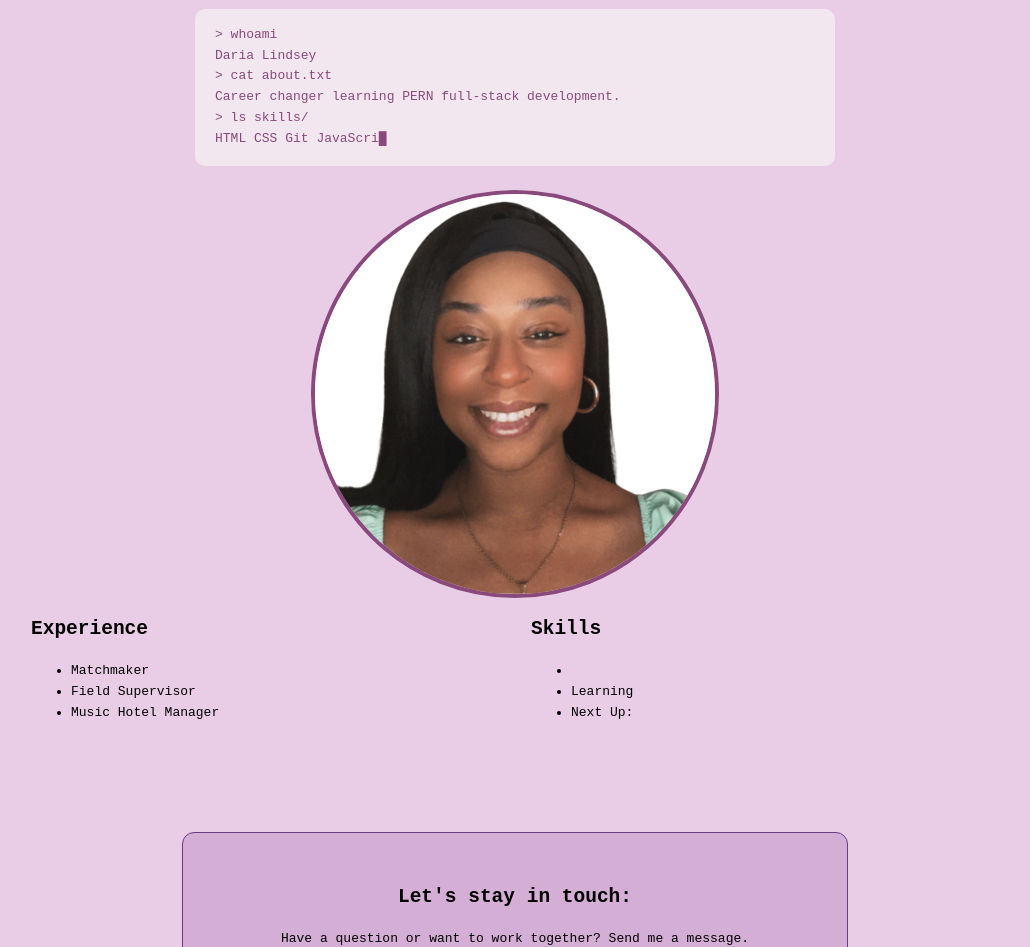
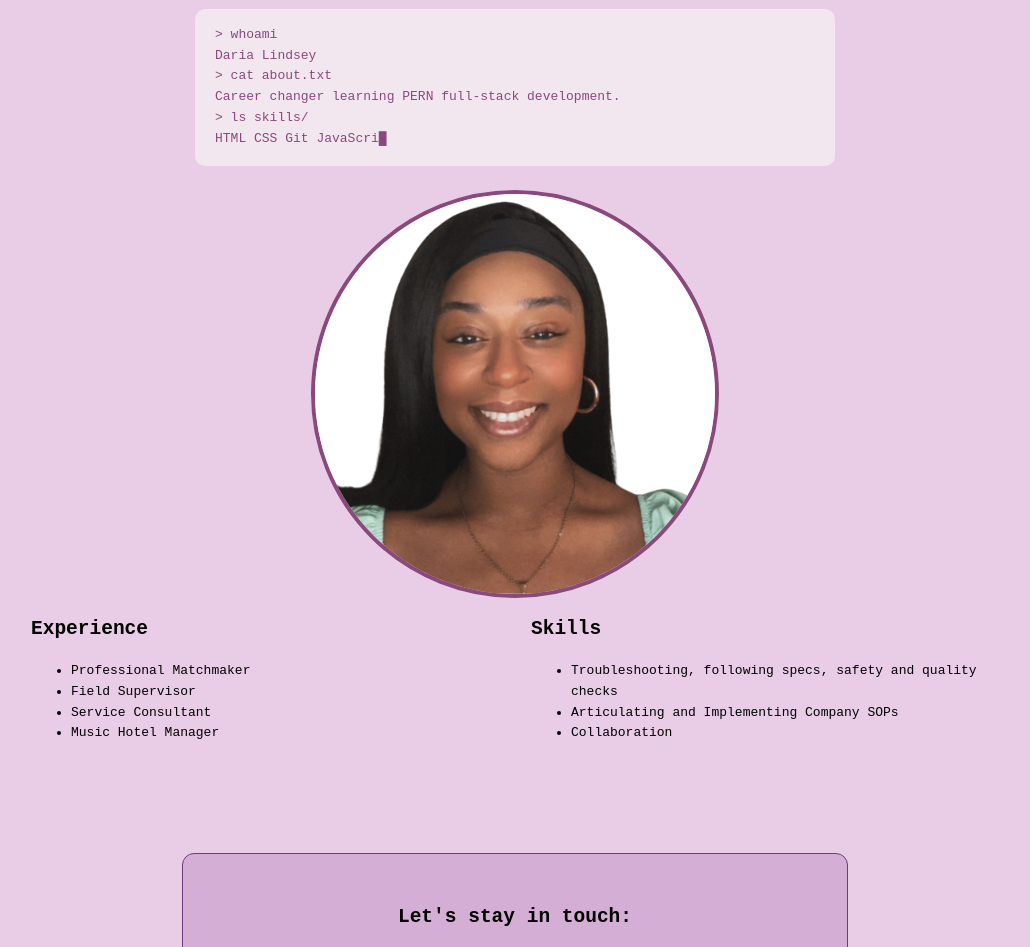
Before and after one commit to darialindsey/portfolio-website, a plain HTML site: page index.html in a window 1280 px wide. Shown: the part 153-1100 px from the top of the page, without its empty margins (125-1155 px from the left). Drawn offline with Linux system fonts and the light colour scheme.

Commit message:
updating experience and skills section on index html

```diff
--- a/index.html
+++ b/index.html
@@ -46,8 +46,9 @@ HTML CSS Git JavaScript_(loading)</pre>
                 <section class="experience">
                     <h2>Experience</h2>
                     <ul>
-                        <li>Matchmaker</li>
+                        <li>Professional Matchmaker</li>
                         <li>Field Supervisor</li>
+                        <li>Service Consultant</li>
                         <li>Music Hotel Manager</li>
                     </ul>
 
@@ -56,9 +57,9 @@ HTML CSS Git JavaScript_(loading)</pre>
                 <section class="skills">
                     <h2>Skills</h2>
                     <ul>
-                        <li></li>
-                        <li>Learning</li>
-                        <li>Next Up: </li>
+                        <li>Troubleshooting, following specs, safety and quality checks</li>
+                        <li>Articulating and Implementing Company SOPs </li>
+                        <li>Collaboration</li>
                     </ul>
 
 
```
